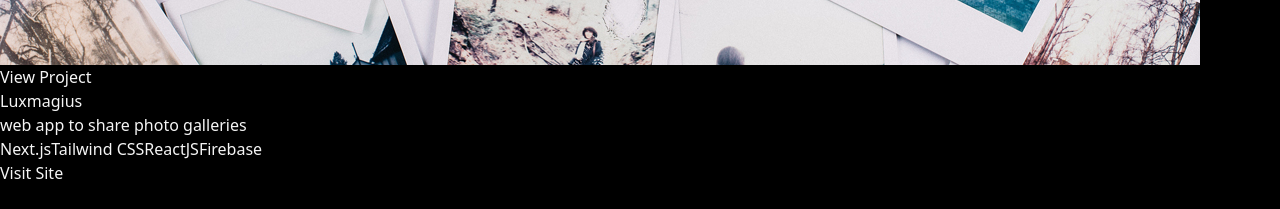
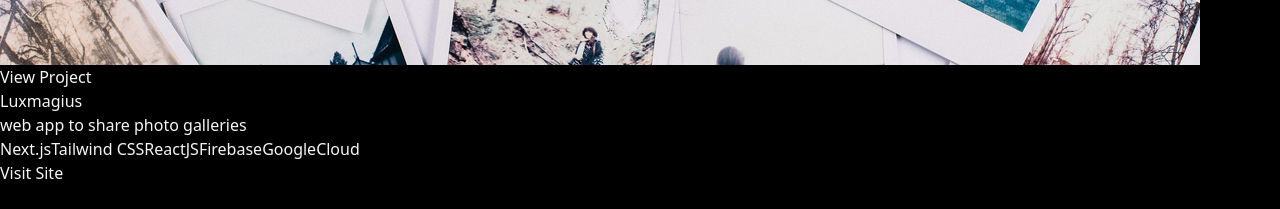
Before and after one commit to silentm4gician/portfolio-sm, a React (Vite) app: page /proyects in a window 1280 px wide. Shown: the part 4380-4589 px from the top of the page. Built offline with nearby package versions, Linux system fonts and the light colour scheme.

Commit message:
proyects update

```diff
--- a/src/proyects.js
+++ b/src/proyects.js
@@ -24,8 +24,8 @@ export const proyects = [
     name: "Luxmagius",
     img: lux,
     desc: "web app to share photo galleries",
-    link: "https://luxmagius.vercel.app",
-    repo: "https://github.com/silentm4gician/luxmagius",
-    techs: ["Next.js", "Tailwind CSS", "ReactJS", "Firebase"],
+    link: "https://luxmagius.site",
+    // repo: "https://github.com/silentm4gician/luxmagius",
+    techs: ["Next.js", "Tailwind CSS", "ReactJS", "Firebase", "GoogleCloud"],
   },
 ];
```
